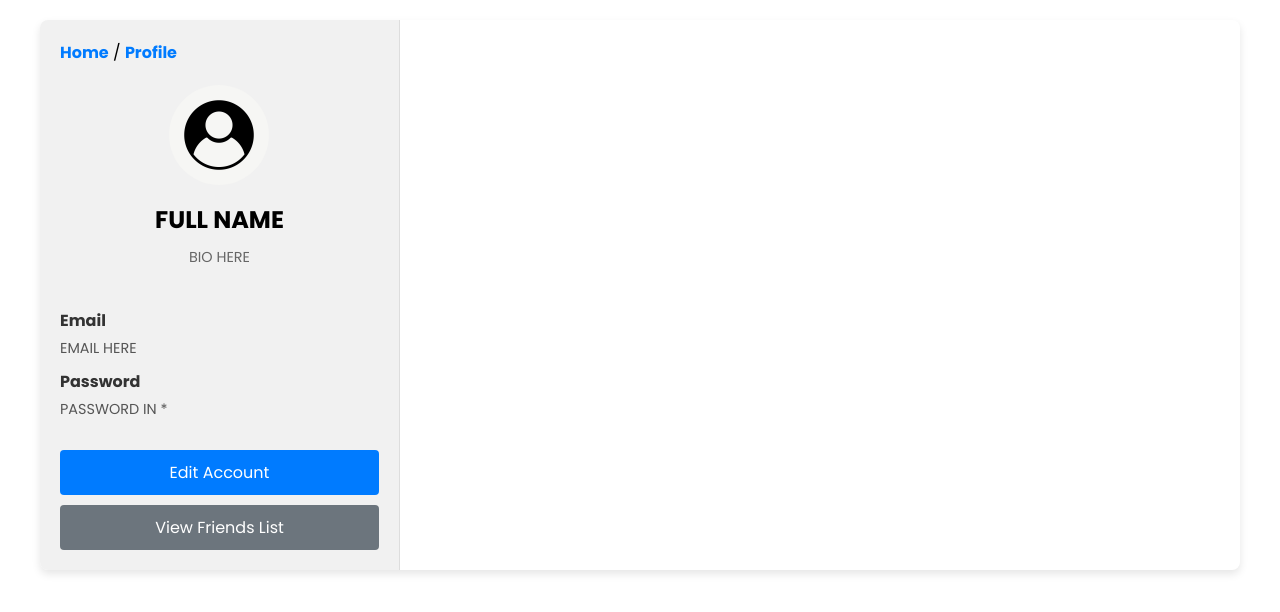
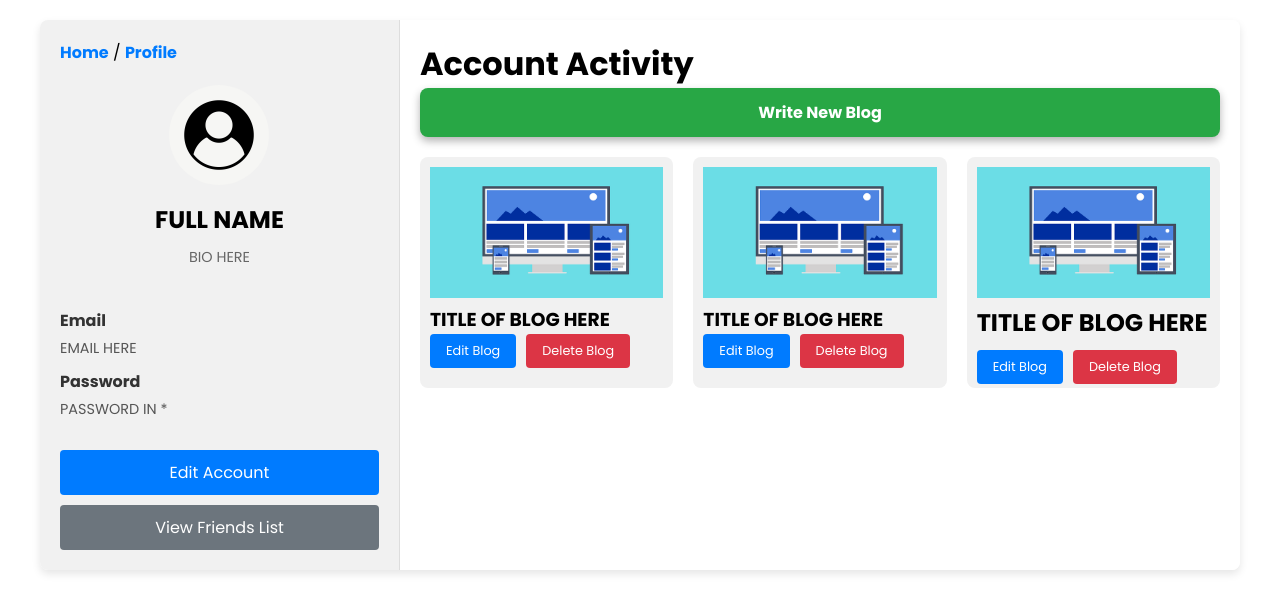
Before and after one commit to kamaldbouk/Blog, a React (Create React App) app in the folder frontend/: page /profile in a window 1280 px wide. Shown: the top 612 px of the page. Built offline with nearby package versions, Linux system fonts and the light colour scheme.

Commit message:
finished profile page

```diff
--- a/frontend/src/index.css
+++ b/frontend/src/index.css
@@ -483,7 +483,6 @@ header {
 }
 
 /* Profile CSS */
-/* Profile CSS */
 .profile-container {
   display: flex;
   max-width: 1200px;
@@ -601,12 +600,6 @@ h2 {
   background-color: #5a6268;
 }
 
-.profile-activity {
-  width: 70%;
-  padding: 20px;
-  background-color: #fff;
-}
-
 @media (max-width: 768px) {
   .profile-container {
     flex-direction: column;
@@ -679,6 +672,93 @@ h2 {
   .friend-item p {
     font-size: 0.8em;
   }
+}
+
+.profile-activity {
+  width: 70%;
+  padding: 20px;
+  background-color: #fff;
+}
+
+.profile-activity h2 {
+  font-size: 1.5em;
+  margin-bottom: 10px;
+}
+
+.profile-activity button {
+  margin-bottom: 20px;
+}
+
+.blog-items-container {
+  display: flex;
+  flex-wrap: wrap;
+  gap: 20px;
+}
+
+.blog-item {
+  background-color: #f1f1f1;
+  border-radius: 8px;
+  padding: 10px;
+  max-width: 253.34px;
+  max-height: 230.75px;
+  flex: 1 1 calc(33.333% - 20px);
+  box-sizing: border-box;
+}
+
+.blog-item img {
+  width: 100%;
+  height: auto;
+}
+
+.edit-blog-btn {
+  background-color: #007bff;
+  color: white;
+  border: none;
+  padding: 8px 16px;
+  border-radius: 4px;
+  cursor: pointer;
+  font-size: 0.8em;
+  margin-right: 10px;
+}
+
+.edit-blog-btn:hover {
+  background-color: #0056b3;
+}
+
+.delete-blog-btn {
+  background-color: #dc3545;
+  color: white;
+  border: none;
+  padding: 8px 16px;
+  border-radius: 4px;
+  cursor: pointer;
+  font-size: 0.8em;
+}
+
+.delete-blog-btn:hover {
+  background-color: #c82333;
+}
+
+.profile-activity button.write-new-blog-btn {
+  background-color: #28a745;
+  color: white;
+  border: none;
+  padding: 12px 20px;
+  border-radius: 8px;
+  cursor: pointer;
+  font-size: 1em;
+  font-weight: 600;
+  text-align: center;
+  width: 100%;
+  box-sizing: border-box;
+  transition: background-color 0.3s ease;
+  margin-bottom: 20px;
+  box-shadow: 0 4px 8px rgba(0, 0, 0, 0.3);
+
+}
+
+.profile-activity button.write-new-blog-btn:hover {
+  background-color: #218838;
 }
 
 /* Edit CSS */
--- a/frontend/src/pages/Profile.js
+++ b/frontend/src/pages/Profile.js
@@ -2,6 +2,7 @@ import { Link } from 'react-router-dom';
 import { useState } from 'react';
 import icon from './img/icon.jpg';
 import { useNavigate } from 'react-router-dom';
+import blogPic from './img/blog.jpg'
 
 const Profile = () => {
     const [showFriendsList, setShowFriendsList] = useState(false);
@@ -9,6 +10,10 @@ const Profile = () => {
 
     const handleEdit = () => {
         navigate('/edit');
+    };
+
+    const handleNew = () => {
+        navigate('/create');
     };
 
     const handleViewFriends = () => {
@@ -86,6 +91,32 @@ const Profile = () => {
                     </div>
                 </div>
             )}
+            <div className='profile-activity'>
+    <h1>Account Activity</h1>
+    <button className="write-new-blog-btn" onClick={handleNew}>Write New Blog</button>
+    <div className='blog-items-container'>
+        <div className='blog-item'>
+            <img src={blogPic} alt="default blog image"/>
+            <h3>TITLE OF BLOG HERE</h3>
+            <button className="edit-blog-btn">Edit Blog</button>
+            <button className="delete-blog-btn">Delete Blog</button>
+        </div>
+        <div className='blog-item'>
+            <img src={blogPic} alt="default blog image"/>
+            <h3>TITLE OF BLOG HERE</h3>
+            <button className="edit-blog-btn">Edit Blog</button>
+            <button className="delete-blog-btn">Delete Blog</button>
+        </div>
+        <div className='blog-item'>
+            <img src={blogPic} alt="default blog image"/>
+            <h2>TITLE OF BLOG HERE</h2>
+            <button className="edit-blog-btn">Edit Blog</button>
+            <button className="delete-blog-btn">Delete Blog</button>
+        </div>
+
+    </div>
+</div>
+
         </div>
     );
 }
```
Also changed, not shown: frontend/src/pages/img/blog.jpg (added).
